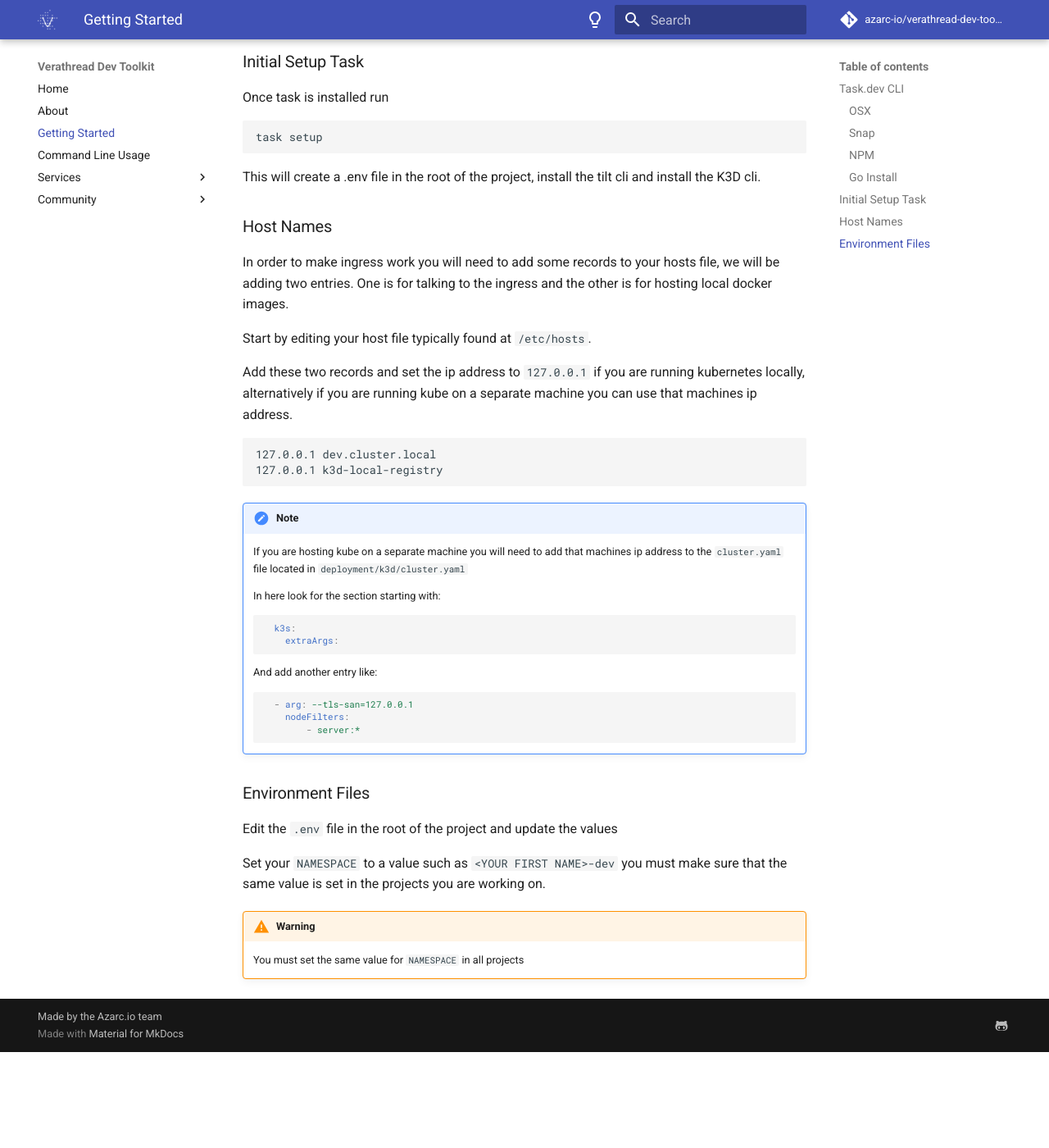
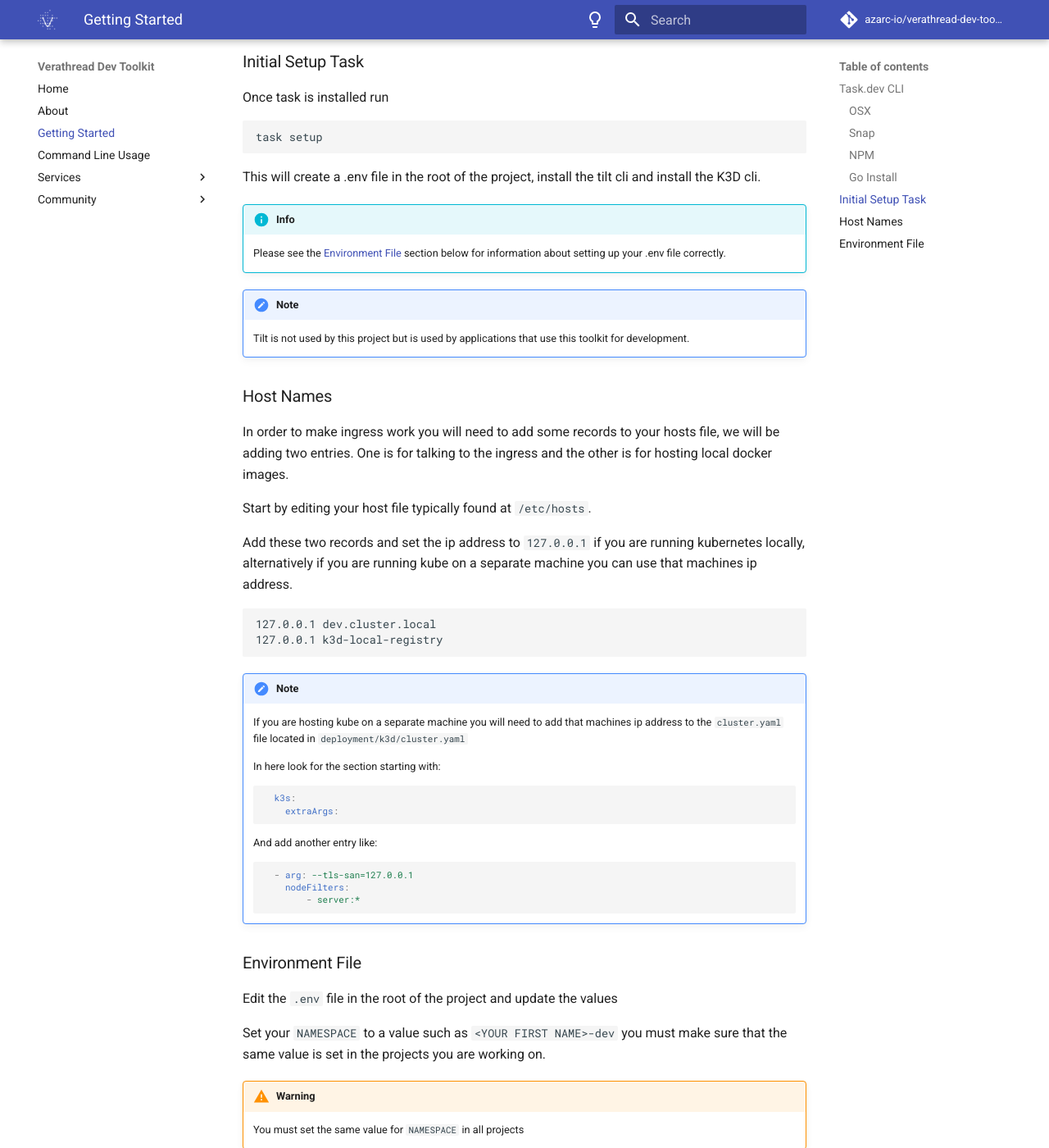
Before and after one commit to azarc-io/verathread-dev-toolkit, an MkDocs documentation site: the page built from docs/docs/gs_setup.md, in a window 1280 px wide and 1400 px high, scrolled down 875 px. Shown: the whole window at 82% size. Built offline with MkDocs 1.6.1 and Material for MkDocs 9.7.7, drawn with Linux system fonts in a browser that asks for light colours; comment, search, counter and statistics services are not loaded; before the commit the page ends 2158 px from its top, so only the background shows below that.

Commit message:
VTHP-1940: Update docs

````diff
--- a/docs/docs/gs_setup.md
+++ b/docs/docs/gs_setup.md
@@ -48,6 +48,14 @@ task setup
 
 This will create a .env file in the root of the project, install the tilt cli and install the K3D cli.
 
+!!! info
+
+    Please see the [Environment File](#environment-file) section below for information about setting up your .env file correctly.
+
+!!! note
+
+    Tilt is not used by this project but is used by applications that use this toolkit for development.
+
 ### Host Names
 
 In order to make ingress work you will need to add some records to your hosts file, we will be adding two
@@ -80,7 +88,7 @@ are running kube on a separate machine you can use that machines ip address.
             - server:*
     ```
 
-### Environment Files
+### Environment File
 
 Edit the `.env` file in the root of the project and update the values
 
````
